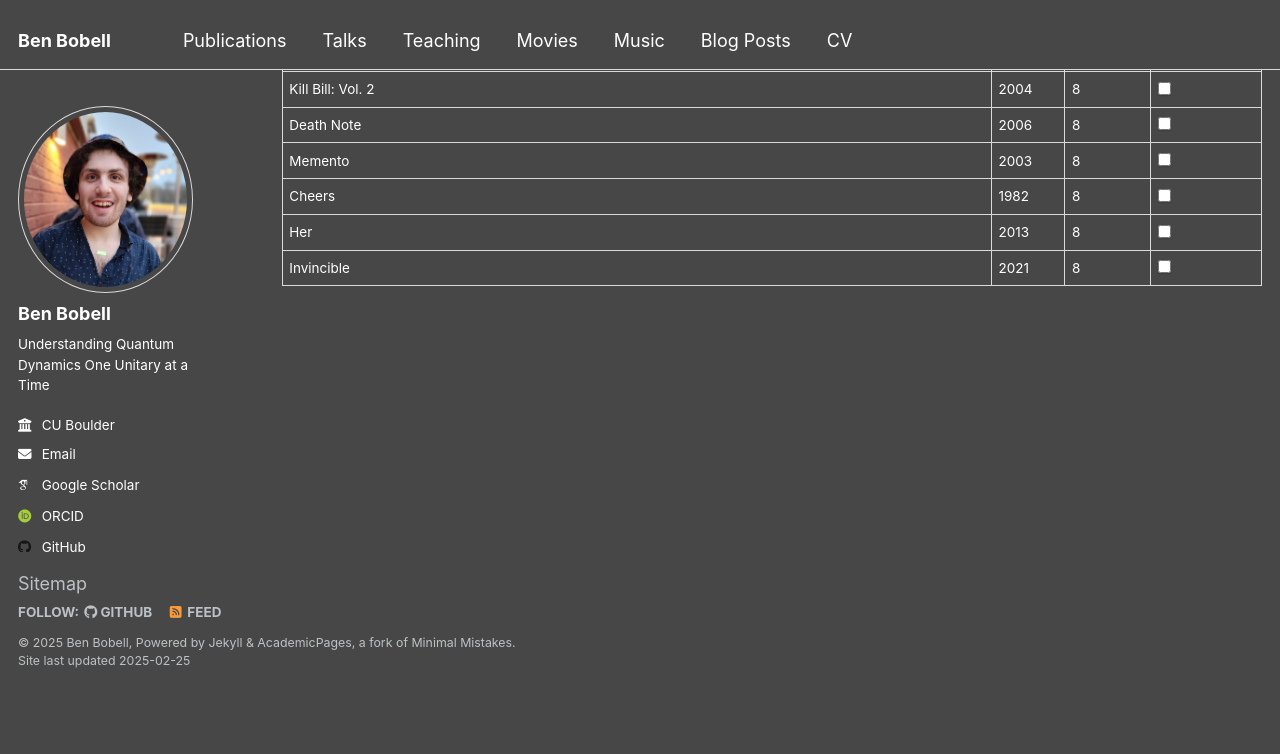
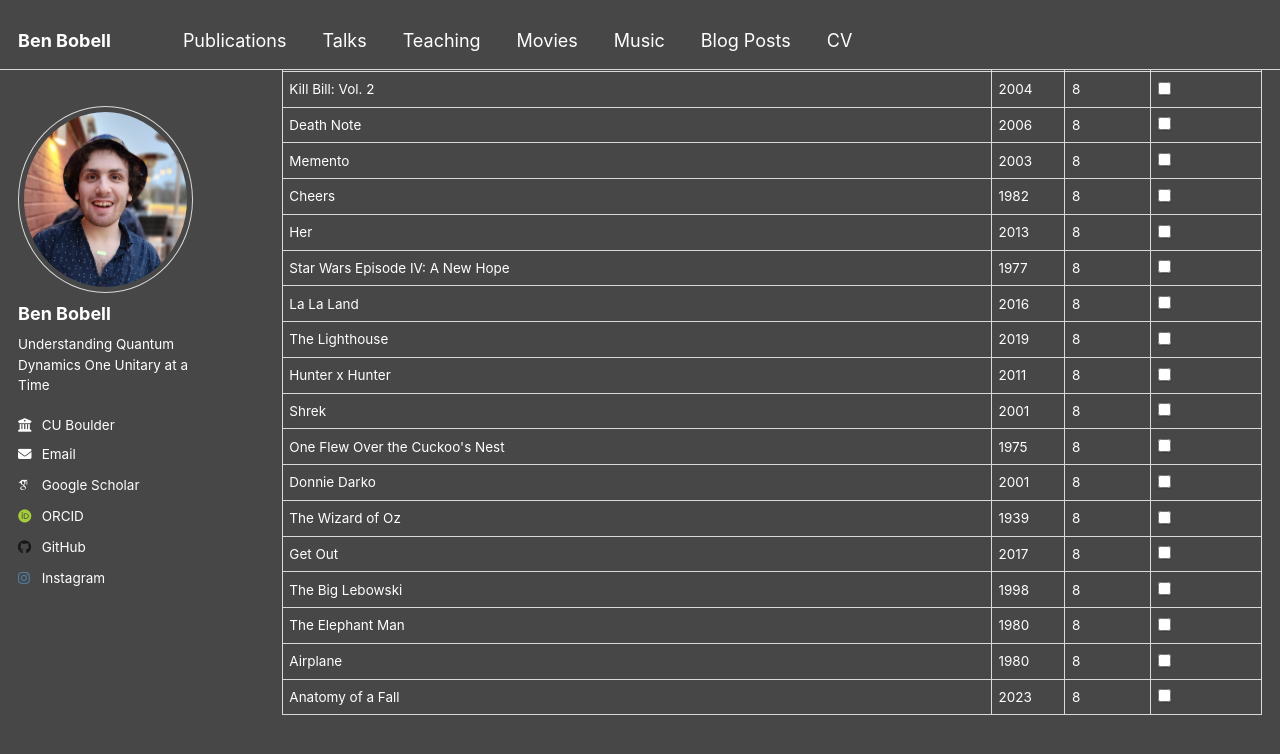
Before and after one commit to BenBobell00/BenBobell00.github.io, a Jekyll site: the page built from _pages/movies.html, in a window 1280 px wide and 900 px high, scrolled down 9471 px. Shown: the top 754 px of the window. Built offline with Jekyll 4.4.1, drawn with Linux system fonts in a browser that asks for light colours; some web fonts are replaced; before the commit the page ends 10160 px from its top, so only the background shows below that.

Commit message:
Update movies.yml

```diff
--- a/_data/movies.yml
+++ b/_data/movies.yml
@@ -1051,7 +1051,55 @@ movies:
     year: 2013
     rating: 8
     watched: false
-  - title: "Invincible"
-    year: 2021
+  - title: "Star Wars Episode IV: A New Hope"
+    year: 1977
     rating: 8
     watched: false
+  - title: "La La Land"
+    year: 2016
+    rating: 8
+    watched: false
+  - title: "The Lighthouse"
+    year: 2019
+    rating: 8
+    watched: false
+  - title: "Hunter x Hunter"
+    year: 2011
+    rating: 8
+    watched: false
+  - title: "Shrek"
+    year: 2001
+    rating: 8
+    watched: false
+  - title: "One Flew Over the Cuckoo's Nest"
+    year: 1975
+    rating: 8
+    watched: false
+  - title: "Donnie Darko"
+    year: 2001
+    rating: 8
+    watched: false
+  - title: "The Wizard of Oz"
+    year: 1939
+    rating: 8
+    watched: false
+  - title: "Get Out"
+    year: 2017
+    rating: 8
+    watched: false
+  - title: "The Big Lebowski"
+    year: 1998
+    rating: 8
+    watched: false
+  - title: "The Elephant Man"
+    year: 1980
+    rating: 8
+    watched: false
+  - title: "Airplane"
+    year: 1980
+    rating: 8
+    watched: false
+  - title: "Anatomy of a Fall"
+    year: 2023
+    rating: 8
+    watched: false
```
